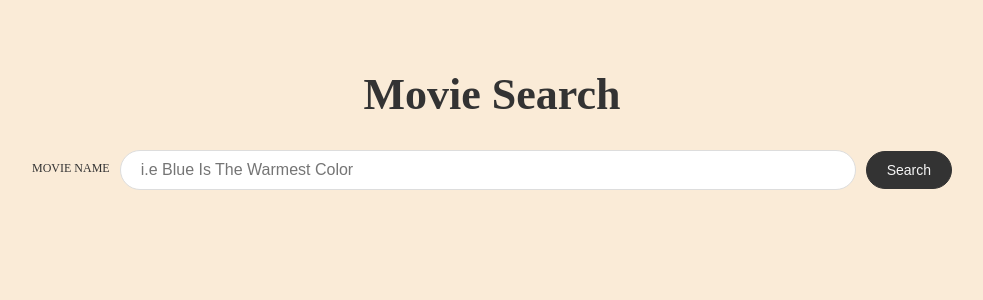
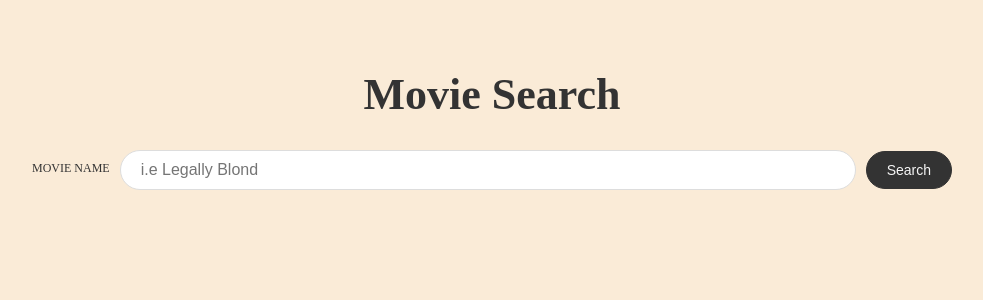
Before and after one commit to elizabethJeudy/movie-search, a React (Create React App) app: page / in a window 1280 px wide. Shown: the top 300 px of the page, without its empty margins (148-1131 px from the left). Built offline with nearby package versions, Linux system fonts and the light colour scheme.

Commit message:
async/await for movie data

```diff
--- a/src/components/SearchMovies.js
+++ b/src/components/SearchMovies.js
@@ -1,14 +1,25 @@
 function SearchMovies() {
+	const searchMovies = async (event) => {
+		event.preventDefault();
+
+		const query = "Legally Blond";
+		const apiUrl = `
+     https://api.themoviedb.org/3/search/movie?api_key=9ab2e84367c6b8b8dc7373880905727c&language=en-US&query=${query}&page=1&include_adult=false
+    `;
+		try {
+			const res = await fetch(apiUrl);
+			const data = await res.json();
+			console.log(data);
+		} catch (error) {
+			console.error(error);
+		}
+	};
 	return (
-		<form className="form">
-			<label for="query" className="search-label">
+		<form className="form" onSubmit={searchMovies}>
+			<label htmlFor="query" className="search-label">
 				Movie Name
 			</label>
-			<input
-				type="text"
-				name="query"
-				placeholder="i.e Blue Is The Warmest Color"
-			/>
+			<input type="text" name="query" placeholder="i.e Legally Blond" />
 			<button type="submit" className="search-button">
 				Search
 			</button>
```
Also changed, not shown: public/manifest.json, 1 other file (tests, documents, lock files or other folders).
